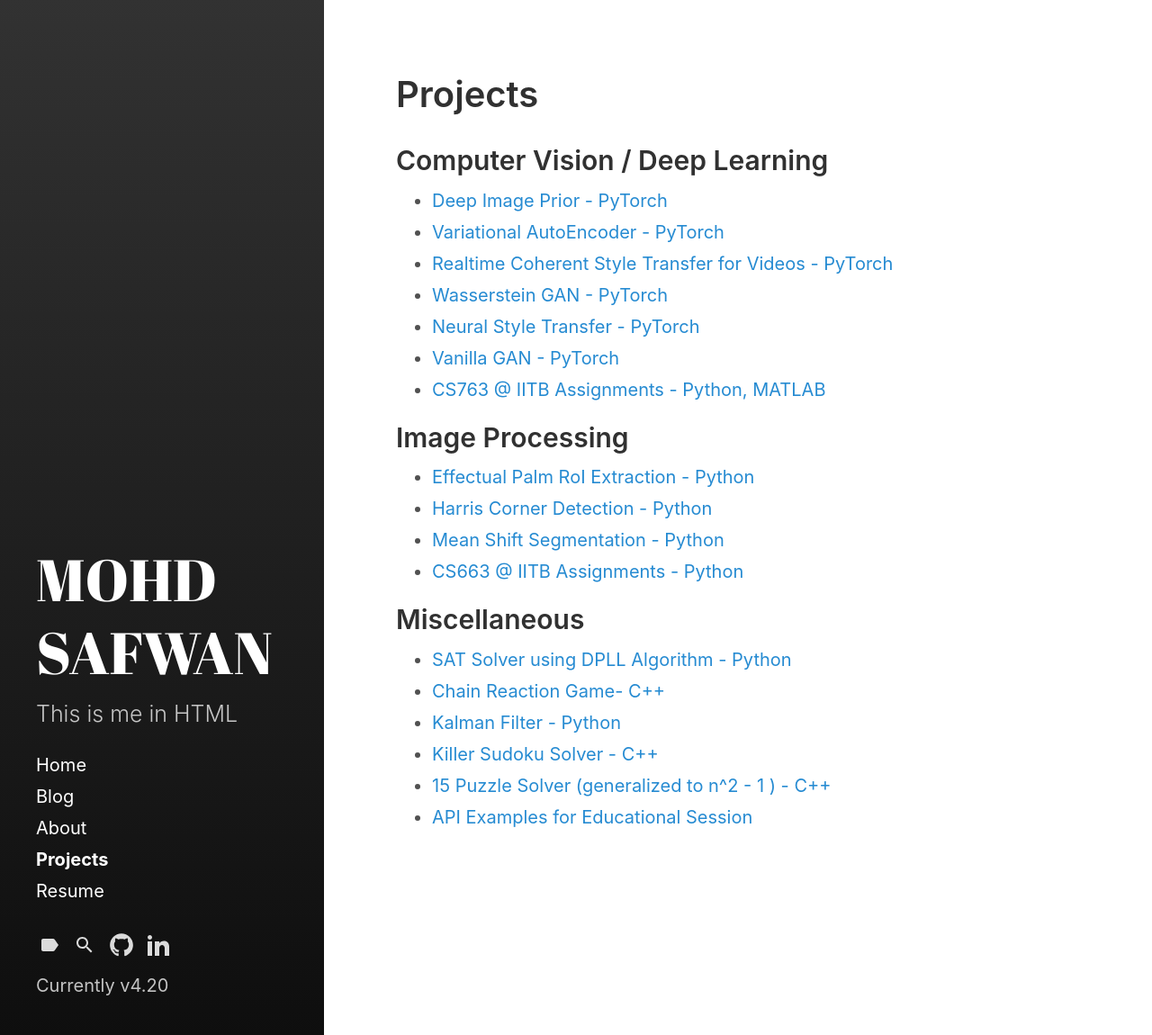
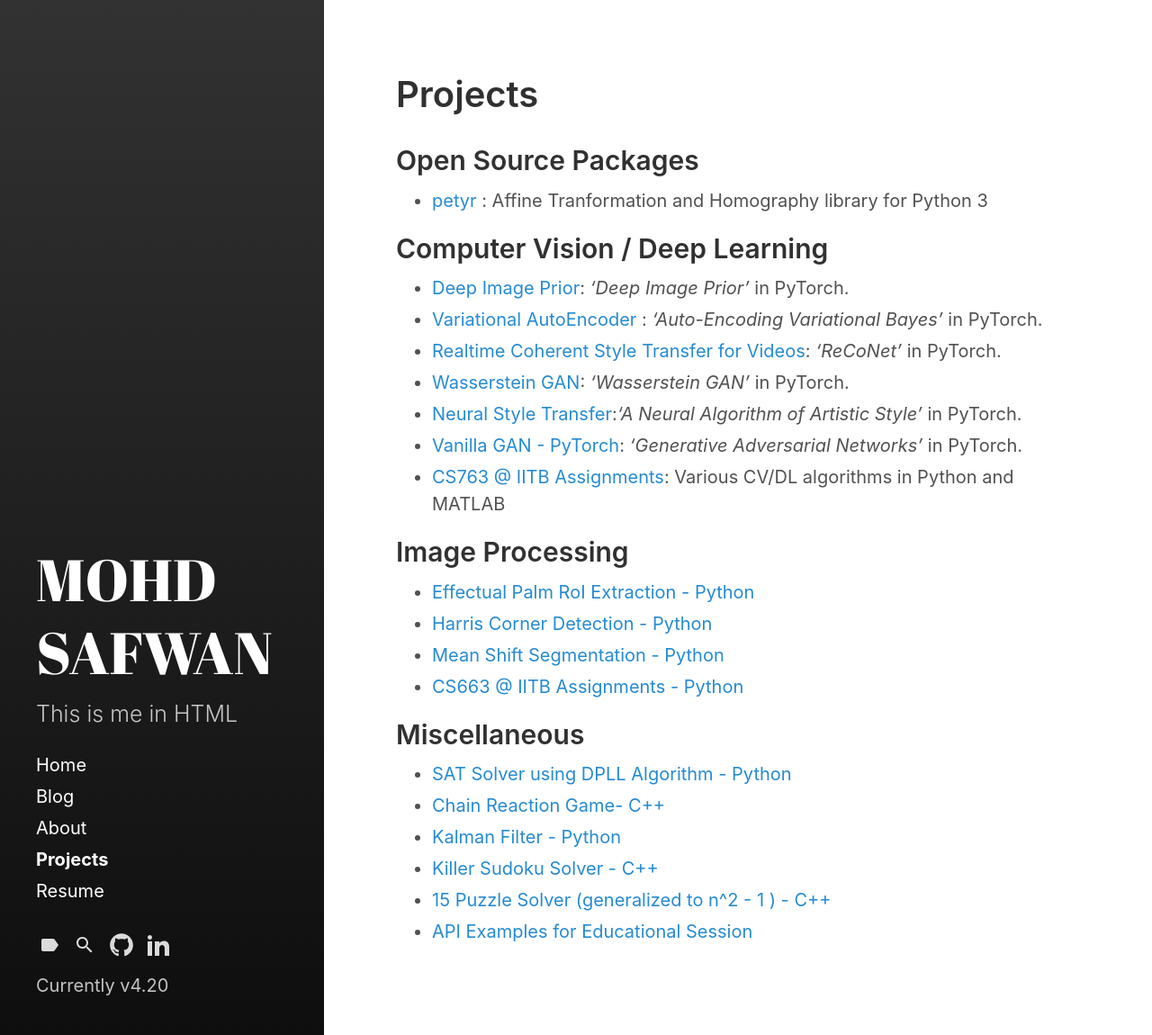
Before and after one commit to safwankdb/homepage, a Jekyll site: the page built from projects.md, in a window 1280 px wide. Shown: the whole page at 90% size. Built offline with Jekyll 4.4.1, drawn with Linux system fonts in a browser that asks for light colours.

Commit message:
minor change

```diff
--- a/blog/index.html
+++ b/blog/index.html
@@ -3,9 +3,7 @@ layout: default
 sidebar_link: true
 ---
 <header>
-  <i>
-    <h1 class="post-title" align="center">{{ site.blog_name }}</h1>
-  </i>
+  <h1 align="center"><code>{{ site.blog_name }}</code></h1>
 </header>
 
 <div class='content'>
--- a/projects.md
+++ b/projects.md
@@ -3,14 +3,17 @@ layout: page
 title: Projects
 sidebar_link: true
 ---
+## Open Source Packages
+- [petyr](https://github.com/safwankdb/petyr) : Affine Tranformation and Homography library for Python 3
+
 ## Computer Vision / Deep Learning
-- [Deep Image Prior - PyTorch](https://safwankdb.github.io/Deep-Image-Prior/)
-- [Variational AutoEncoder - PyTorch](https://safwankdb.github.io/Variational-Auto-Encoder/)
-- [Realtime Coherent Style Transfer for Videos - PyTorch](https://safwankdb.github.io/ReCoNet-PyTorch/)
-- [Wasserstein GAN - PyTorch](https://safwankdb.github.io/Wasserstein-GAN/)
-- [Neural Style Transfer - PyTorch](https://safwankdb.github.io/Neural-Style-Transfer/)
-- [Vanilla GAN - PyTorch](https://safwankdb.github.io/Vanilla-GAN/)
-- [CS763 @ IITB Assignments - Python, MATLAB](https://safwankdb.github.io/CS763-Assignments/)
+- [Deep Image Prior](https://safwankdb.github.io/Deep-Image-Prior/): *'Deep Image Prior'* in PyTorch.
+- [Variational AutoEncoder ](https://safwankdb.github.io/Variational-Auto-Encoder/): *'Auto-Encoding Variational Bayes'* in PyTorch.
+- [Realtime Coherent Style Transfer for Videos](https://safwankdb.github.io/ReCoNet-PyTorch/): *'ReCoNet'* in PyTorch.
+- [Wasserstein GAN](https://safwankdb.github.io/Wasserstein-GAN/): *'Wasserstein GAN'* in PyTorch.
+- [Neural Style Transfer](https://safwankdb.github.io/Neural-Style-Transfer/):*'A Neural Algorithm of Artistic Style'* in PyTorch.
+- [Vanilla GAN - PyTorch](https://safwankdb.github.io/Vanilla-GAN/): *'Generative Adversarial Networks'* in PyTorch.
+- [CS763 @ IITB Assignments](https://safwankdb.github.io/CS763-Assignments/): Various CV/DL algorithms in Python and MATLAB
 
 
 ## Image Processing
```
Also changed, not shown: _posts/2020-03-14-harris-corner.md (+2 -1 lines), _posts/2020-04-20-mrf_denoising.md (+2 -2 lines), index.md (+1 -1 lines).
